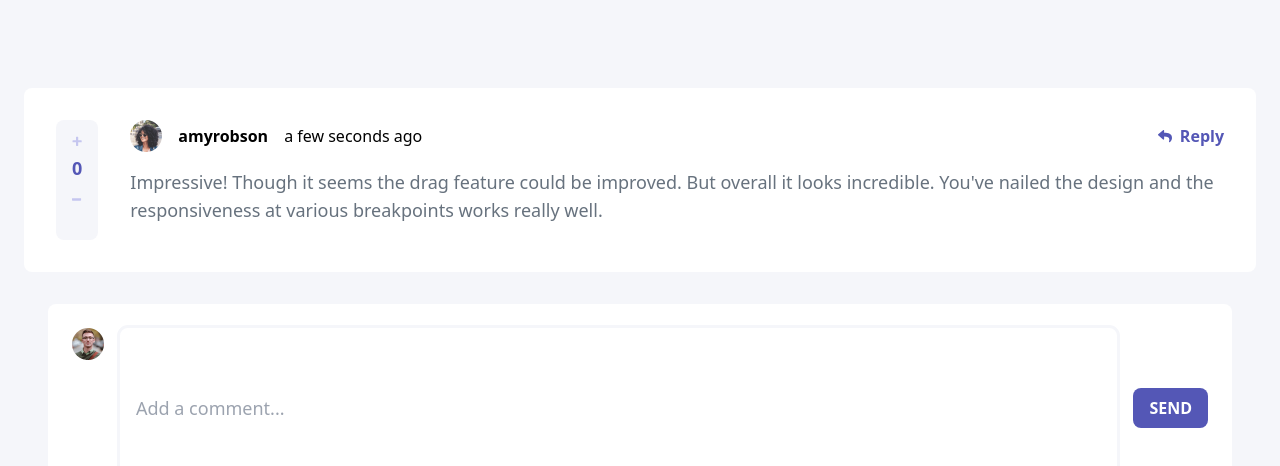
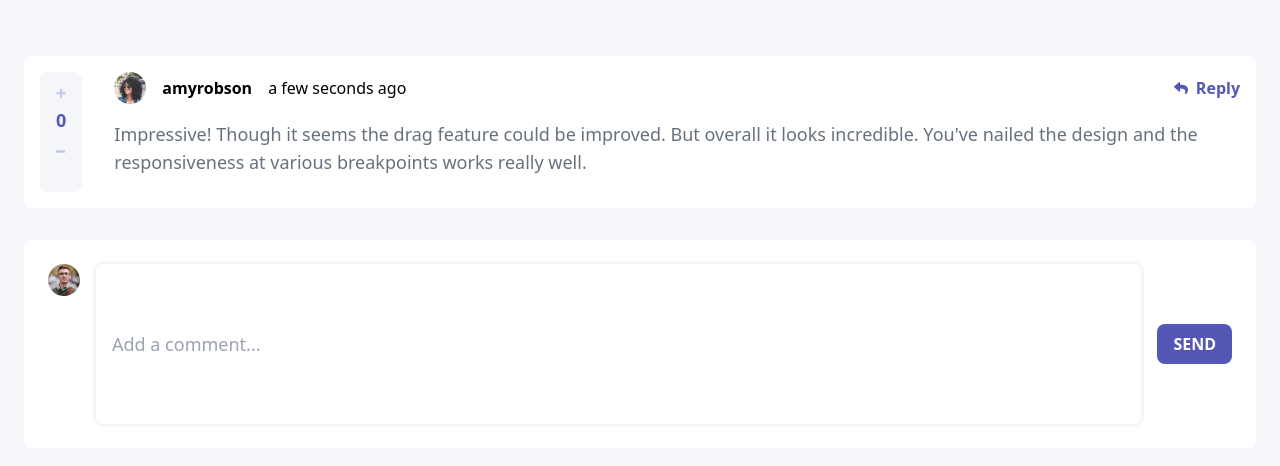
Before and after one commit to lavollmer/interactive-comments-app, a React (Vite) app: page / in a window 1280 px wide. Shown: the top 466 px of the page. Built offline with nearby package versions, Linux system fonts and the light colour scheme.

Commit message:
cleaning up extra code

```diff
--- a/src/App.jsx
+++ b/src/App.jsx
@@ -27,7 +27,7 @@
   // when a user on the CommentCard clicks reply - the Box will become visible
   const handleReplyClick = () => {
     setReplyBoxVisible(index);
-  }
+  };
 
   const currentUser = {
     username: "juliusomo",
@@ -51,7 +51,6 @@
     setComments(comments.filter((_, i) => i !== index));
   };
 
-
   const handleAddReply = (commentIndex, replyText) => {
     //creating a new variable newComments with a copy of the comments array
     const newComments = [...comments];
@@ -74,11 +73,10 @@
     setReplyBoxVisible(null);
   };
 
-
   return (
     <>
       <div className="background bg-very-light-gray p-6">
-        <div className="flex flex-col items-center justify-center pt-8">
+        <div className="flex flex-col items-center justify-center">
           <CommentCard
             AvatarImage={Avatar}
             AvatarDesc="User Avatar"
@@ -107,23 +105,9 @@
               onAddReply={(replyText) => handleAddReply(index, replyText)} // Pass add reply handler
             />
           ))}
-
         </div>
-        <div className="flex flex-col pt-8 p-6 w-full">
+        <div className="flex flex-col items-center justify-center pt-8">
           <UserComment onAddComment={handleAddComment} />
-        </div>
-        <div>
-          <DeleteButton show={showModal} onClose={handleCloseModal}>
-            <h2>Are you sure you want to delete this comment?</h2>
-            <button onClick={handleCloseModal}>Cancel</button>
-            <button
-              onClick={() => {
-                /* Add delete logic here */
-              }}
-            >
-              Delete
-            </button>
-          </DeleteButton>
         </div>
       </div>
     </>
--- a/src/components/CommentCard.jsx
+++ b/src/components/CommentCard.jsx
@@ -60,8 +60,8 @@
   console.log(replies);
 
   return (
-    <div className="flex flex-row font-rubik pt-8">
-      <div className="flex flex-row bg-white rounded-lg p-4 w-full">
+    <div className="flex flex-col items-center justify-center pt-8">
+      <div className="flex flex-row justify-center bg-white rounded-lg w-full">
         {/* increment and decrement button */}
         <div className="flex flex-col items-center rounded-lg bg-very-light-gray m-4 p-4">
           {/* increase likes with onclick button */}
```
Lines whose indentation alone changed are shown as unchanged.
